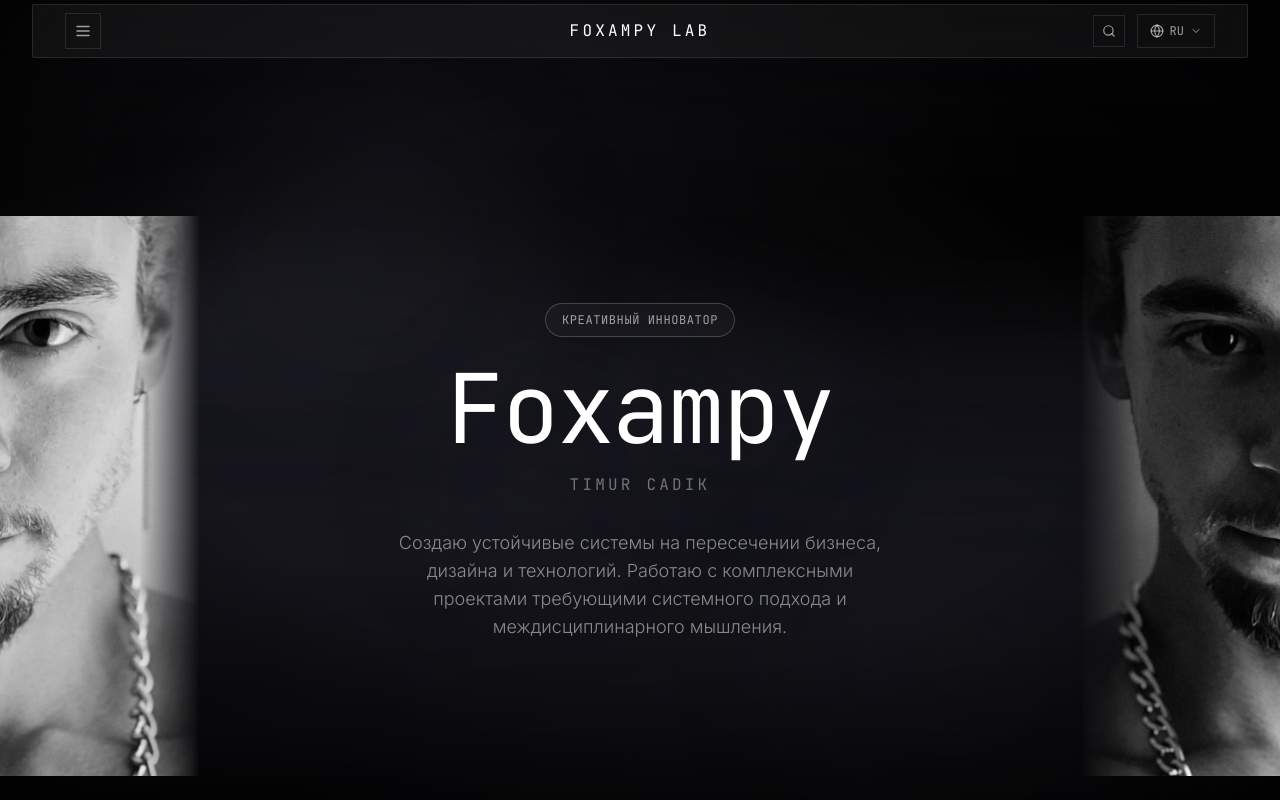
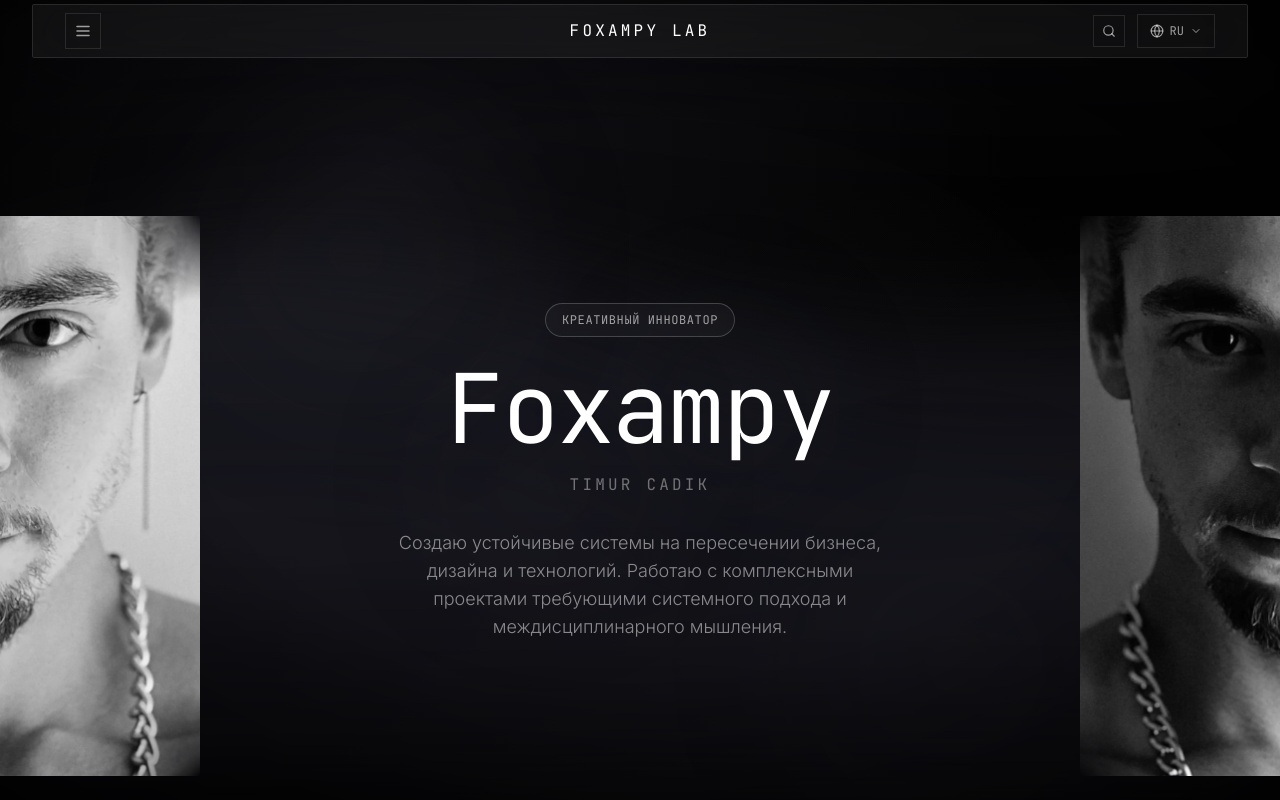
Before and after one commit to TimurSama/foxampy, a Next.js app: page / in a window 1280 px wide. Shown: the top 800 px of the page. Built offline with nearby package versions, Linux system fonts and the light colour scheme.

Commit message:
fix: add top/bottom fade to hero photos
- Left photo: fade on right, top and bottom edges
- Right photo: fade on left, top and bottom edges
- Use multiple gradient masks for smooth fade on all sides

```diff
--- a/components/sections/AboutSection.tsx
+++ b/components/sections/AboutSection.tsx
@@ -9,7 +9,7 @@
   return (
     <section id="about" className="relative min-h-screen flex items-center overflow-hidden">
       <div className="w-full grid grid-cols-12 min-h-screen">
-        {/* Left Photo - Attached to left edge, fade on right side only */}
+        {/* Left Photo - Attached to left edge, fade on right/top/bottom */}
         <motion.div
           className="hidden lg:block lg:col-span-2 relative"
           initial={{ opacity: 0 }}
@@ -20,8 +20,8 @@
             className="absolute left-0 top-1/2 -translate-y-1/2 w-full max-w-[200px] h-[70vh] bg-cover bg-center grayscale hover:grayscale-0 transition-all duration-700"
             style={{
               backgroundImage: `url('/photo/слева.png')`,
-              maskImage: 'linear-gradient(to right, black 0%, black 70%, transparent 100%)',
-              WebkitMaskImage: 'linear-gradient(to right, black 0%, black 70%, transparent 100%)',
+              maskImage: 'linear-gradient(to right, black 0%, black 60%, transparent 100%), linear-gradient(to bottom, transparent 0%, black 15%, black 85%, transparent 100%)',
+              WebkitMaskImage: 'linear-gradient(to right, black 0%, black 60%, transparent 100%), linear-gradient(to bottom, transparent 0%, black 15%, black 85%, transparent 100%)',
             }}
           />
         </motion.div>
@@ -64,7 +64,7 @@
           </p>
         </motion.div>
 
-        {/* Right Photo - Attached to right edge, fade on left side only */}
+        {/* Right Photo - Attached to right edge, fade on left/top/bottom */}
         <motion.div
           className="hidden lg:block lg:col-span-2 relative"
           initial={{ opacity: 0 }}
@@ -75,8 +75,8 @@
             className="absolute right-0 top-1/2 -translate-y-1/2 w-full max-w-[200px] h-[70vh] bg-cover bg-center grayscale hover:grayscale-0 transition-all duration-700"
             style={{
               backgroundImage: `url('/photo/справа.png')`,
-              maskImage: 'linear-gradient(to left, black 0%, black 70%, transparent 100%)',
-              WebkitMaskImage: 'linear-gradient(to left, black 0%, black 70%, transparent 100%)',
+              maskImage: 'linear-gradient(to left, black 0%, black 60%, transparent 100%), linear-gradient(to bottom, transparent 0%, black 15%, black 85%, transparent 100%)',
+              WebkitMaskImage: 'linear-gradient(to left, black 0%, black 60%, transparent 100%), linear-gradient(to bottom, transparent 0%, black 15%, black 85%, transparent 100%)',
             }}
           />
         </motion.div>
```
